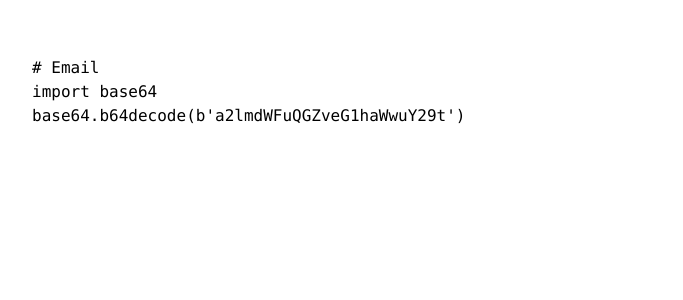
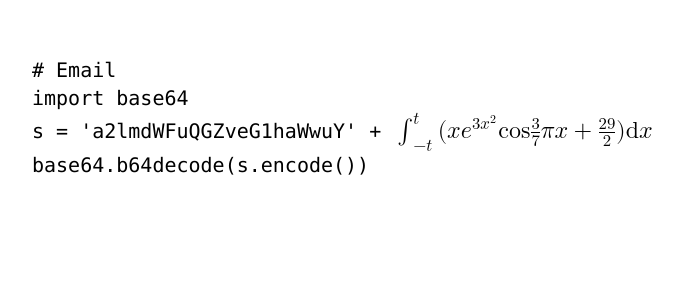
Before and after one commit to hikariyo/hikariyo.github.io, a Nuxt app: page /email in a window 1280 px wide. Shown: the top 300 px of the page, without its empty margins (48-731 px from the left). Built offline with nearby package versions, Linux system fonts and the light colour scheme.

Commit message:
feat: email

```diff
--- a/package.json
+++ b/package.json
@@ -22,5 +22,8 @@
         "vue"
       ]
     }
+  },
+  "dependencies": {
+    "katex": "^0.16.7"
   }
 }
--- a/pages/email.vue
+++ b/pages/email.vue
@@ -1,13 +1,32 @@
 <script setup lang="ts">
+import katex from 'katex'
+// import 'katex/katex.css'
+
 useHead({
   title: 'Email',
+})
+
+
+const math = ref<HTMLDivElement>()
+
+onMounted(() => {
+  katex.render('\\int_{-t}^t(xe^{3x^2}\\cos\\frac{3}{7}\\pi x+\\frac{29}{2})\\mathrm{d}x', math.value, {
+    throwOnError: false,
+    output: 'mathml',
+  })
 })
 </script>
 
 <template>
-  <code class="py-14 px-20 flex">
-    # Email <br>
-    import base64<br>
-    base64.b64decode(b'a2lmdWFuQGZveG1haWwuY29t')
-  </code>
+  <div class="py-14 px-4 xl:px-20 flex justify-start flex-col text-xl">
+    <code>
+      # Email<br>
+      import base64<br>
+      s = 'a2lmdWFuQGZveG1haWwuY' + <span ref="math" class="text-2xl"></span><br>
+      base64.b64decode(s.encode())
+    </code>
+  </div>
 </template>
+
+<style scoped>
+</style>
```
Also changed, not shown: 1 other file (tests, documents, lock files or other folders).
